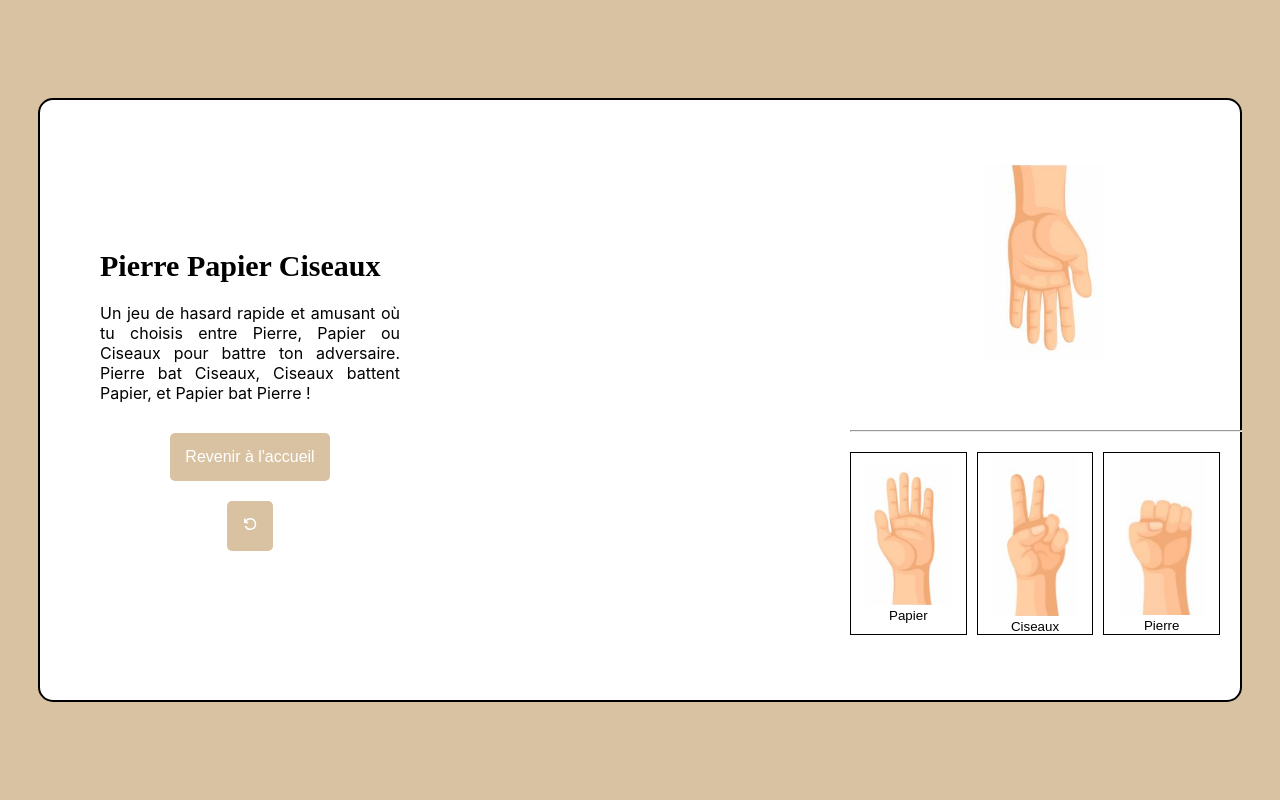
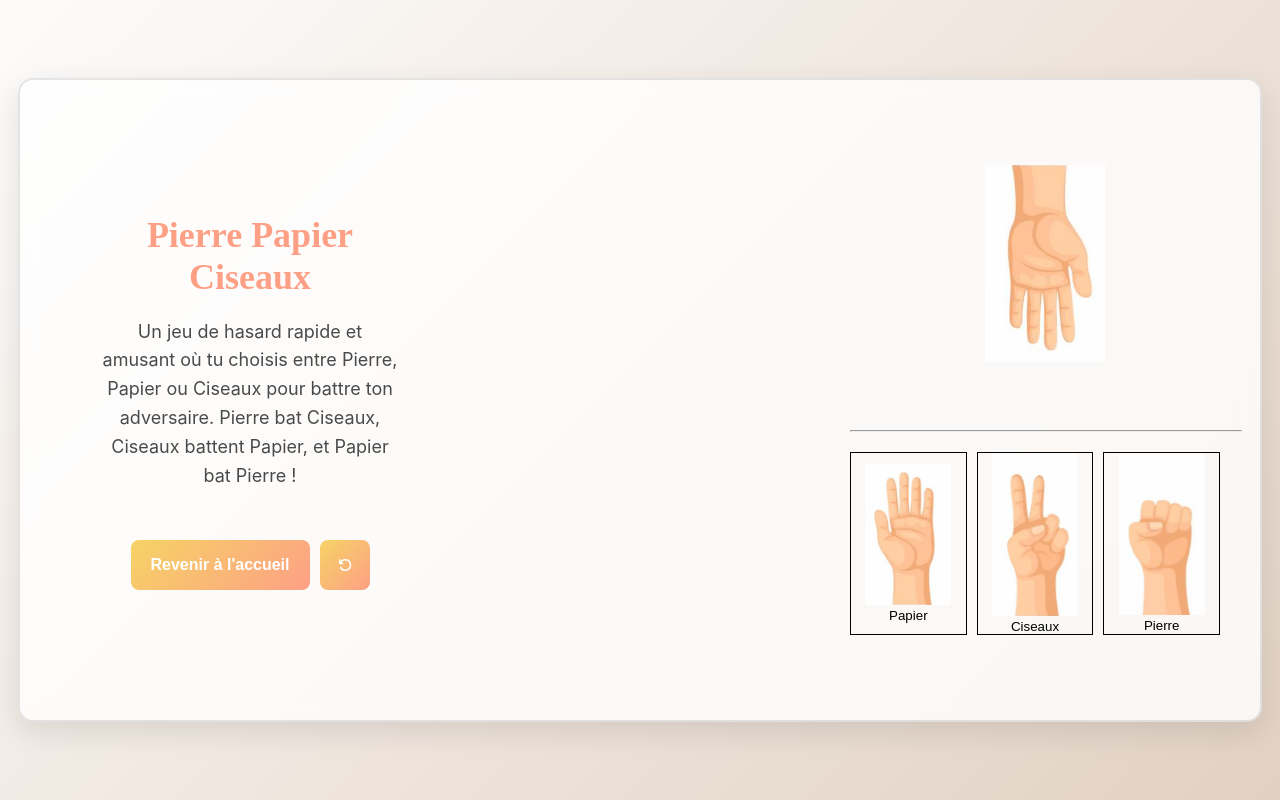
Before and after one commit to OthmaneB-Pro/QuickPlay, a React (Create React App) app: page /rockpaperscissors in a window 1280 px wide. Built offline with nearby package versions, Linux system fonts and the light colour scheme.

Commit message:
💄 StyledFinal : RockPaperScissors > styled

```diff
--- a/src/components/pages/rockPaperScissors/GamePage.tsx
+++ b/src/components/pages/rockPaperScissors/GamePage.tsx
@@ -2,19 +2,19 @@ import styled from "styled-components";
 import RockPaperScissorsText from "./leftSide/RockPaperScissorsText";
 import RockPaperScissorsGame from "./RockPaperScissorsGame";
 
-export default function TicTacToePage() {
+export default function GamePage() {
   return (
-    <TicTacToeStyled>
+    <GameStyled>
       <div className="container">
         <RockPaperScissorsText />
         <RockPaperScissorsGame />
       </div>
-    </TicTacToeStyled>
+    </GameStyled>
   );
 }
 
-const TicTacToeStyled = styled.div`
-  background: #d8c2a1;
+const GameStyled = styled.div`
+  background: linear-gradient(135deg, #fdfcfb, #e2d1c3);
   height: 100vh;
   display: flex;
   justify-content: center;
@@ -24,10 +24,18 @@ const TicTacToeStyled = styled.div`
     width: 1200px;
     height: 600px;
     border-radius: 15px;
-    border: 2px solid;
-    background-color: white;
+    border: 2px solid rgba(0, 0, 0, 0.1);
+    background-color: rgba(255, 255, 255, 0.8);
+    box-shadow: 0px 10px 30px rgba(0, 0, 0, 0.1);
     display: flex;
     justify-content: space-between;
     align-items: center;
+    backdrop-filter: blur(10px);
+    padding: 20px;
+    transition: transform 0.3s ease, box-shadow 0.3s ease;
+  }
+
+  .container:hover {
+    transform: scale(1.02);
   }
 `;
--- a/src/components/pages/rockPaperScissors/leftSide/ExplicationRock.tsx
+++ b/src/components/pages/rockPaperScissors/leftSide/ExplicationRock.tsx
@@ -15,10 +15,18 @@ export default function ExplicationRock() {
 
 const ExplicationRockStyled = styled.div`
   h1 {
-    font-size: 30px;
-    font-family: "Amatic SC";
+    font-size: 36px;
+    font-family: "Amatic SC", cursive;
+    color: #fda085;
+    text-align: center;
+    margin-bottom: 20px;
   }
+
   p {
     margin-bottom: 30px;
+    font-size: 18px;
+    line-height: 1.6;
+    color: #4a4a4a;
+    text-align: center;
   }
 `;
--- a/src/components/pages/rockPaperScissors/leftSide/RockPaperScissorsText.tsx
+++ b/src/components/pages/rockPaperScissors/leftSide/RockPaperScissorsText.tsx
@@ -10,14 +10,19 @@ export default function RockPaperScissorsText() {
   return (
     <TextStyled>
       <ExplicationRock />
-      <Button
-      className="button" onClick={() => navigate("/")} label="Revenir à l'accueil" />
+      <div className="button-group">
         <Button
           className="button"
+          onClick={() => navigate("/")}
+          label="Revenir à l'accueil"
+        />
+        <Button
+          className="button reload-button"
           onClick={() => window.location.reload()}
           label=""
           Icon={<VscDebugRestart />}
         />
+      </div>
     </TextStyled>
   );
 }
@@ -31,7 +36,35 @@ const TextStyled = styled.div`
   width: 300px;
   text-align: justify;
 
-  .button{
-    background-color: #d8c2a1;
+  .button-group {
+    display: flex;
+    gap: 10px;
+    margin-top: 20px;
+  }
+
+  .button {
+    background: linear-gradient(135deg, #f6d365 0%, #fda085 100%);
+    border: none;
+    padding: 10px 20px;
+    border-radius: 8px;
+    color: white;
+    font-weight: bold;
+    font-size: 16px;
+    transition: transform 0.2s, box-shadow 0.2s;
+    cursor: pointer;
+  }
+
+  .button:hover {
+    transform: scale(1.05);
+    box-shadow: 0px 4px 15px rgba(0, 0, 0, 0.2);
+  }
+
+  .reload-button {
+    display: flex;
+    align-items: center;
+    justify-content: center;
+    width: 50px;
+    height: 50px;
+    padding: 0;
   }
 `;
```
Lines whose indentation alone changed are shown as unchanged.
